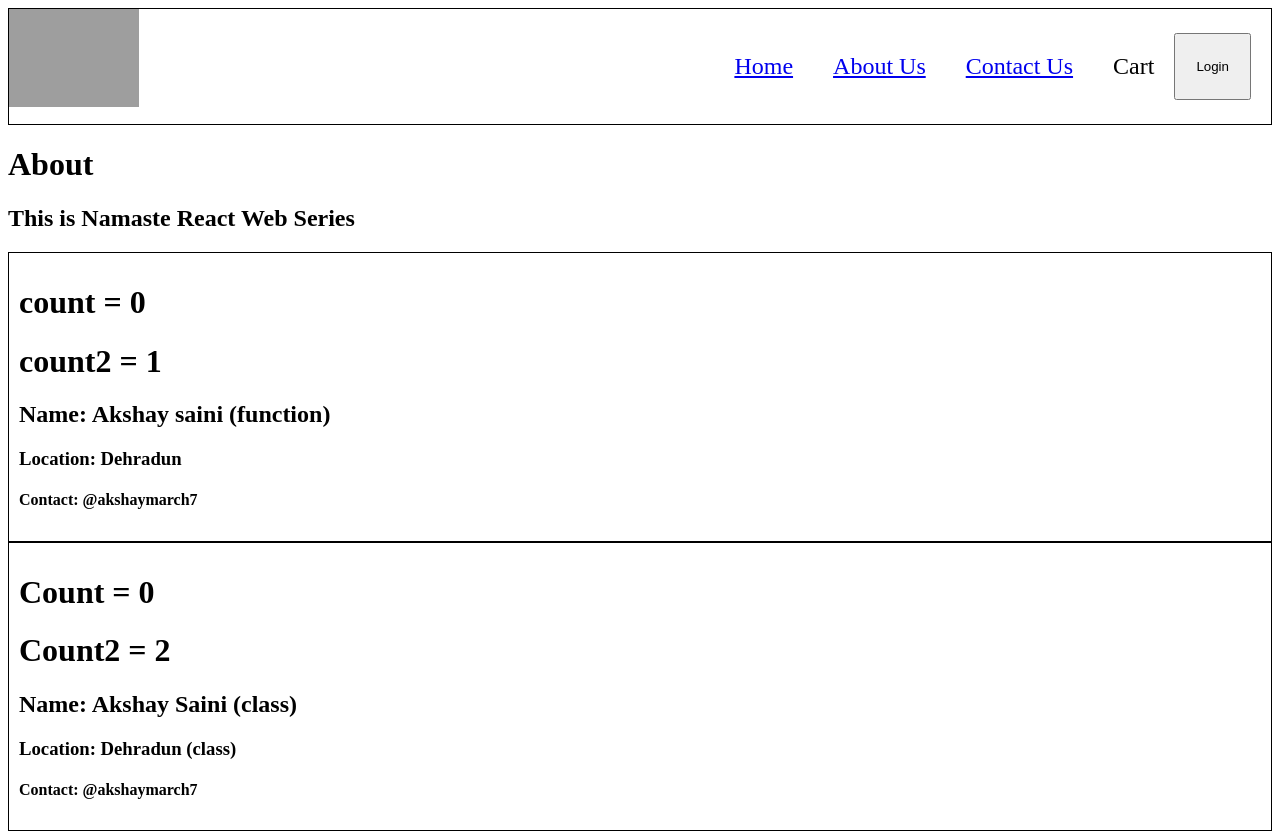
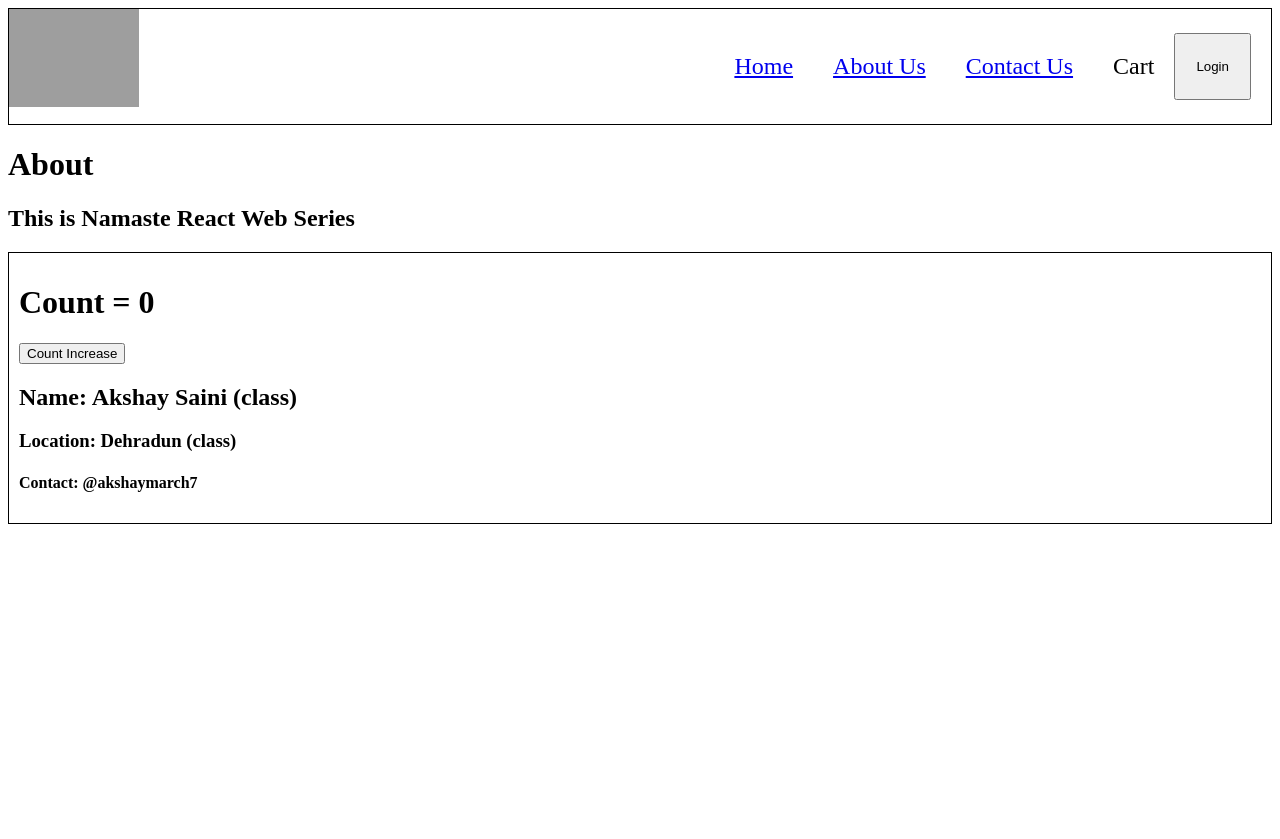
Before and after one commit to coderam95/Namaste_React.js, a React (Vite) app: page /about in a window 1280 px wide. After the commit the page ends 800 px from the top, so only its background shows below. Built offline with nearby package versions, Linux system fonts and the light colour scheme; grey boxes are pictures that could not be loaded.

Commit message:
class state updates

```diff
--- a/src/components/About.js
+++ b/src/components/About.js
@@ -6,7 +6,6 @@ const About = () => {
     <div className="about">
       <h1>About</h1>
       <h2>This is Namaste React Web Series</h2>
-      <User name={"Akshay saini (function)"} />
       <UserClass name={"Akshay Saini (class)"} location={"Dehradun (class)"} />
     </div>
   );
--- a/src/components/UserClass.js
+++ b/src/components/UserClass.js
@@ -6,18 +6,25 @@ class UserClass extends React.Component {
 
     this.state = {
       count: 0,
-      count2: 2,
     };
 
     console.log(props);
   }
   render() {
     const { name, location } = this.props;
-    const { count, count2 } = this.state;
+    const { count } = this.state;
     return (
       <div className="user-card">
         <h1>Count = {count}</h1>
-        <h1>Count2 = {count2}</h1>
+        <button
+          onClick={() => {
+            this.setState({
+              count: count + 1,
+            });
+          }}
+        >
+          Count Increase
+        </button>
         <h2>Name: {name}</h2>
         <h3>Location: {location}</h3>
         <h4>Contact: @akshaymarch7</h4>
```
